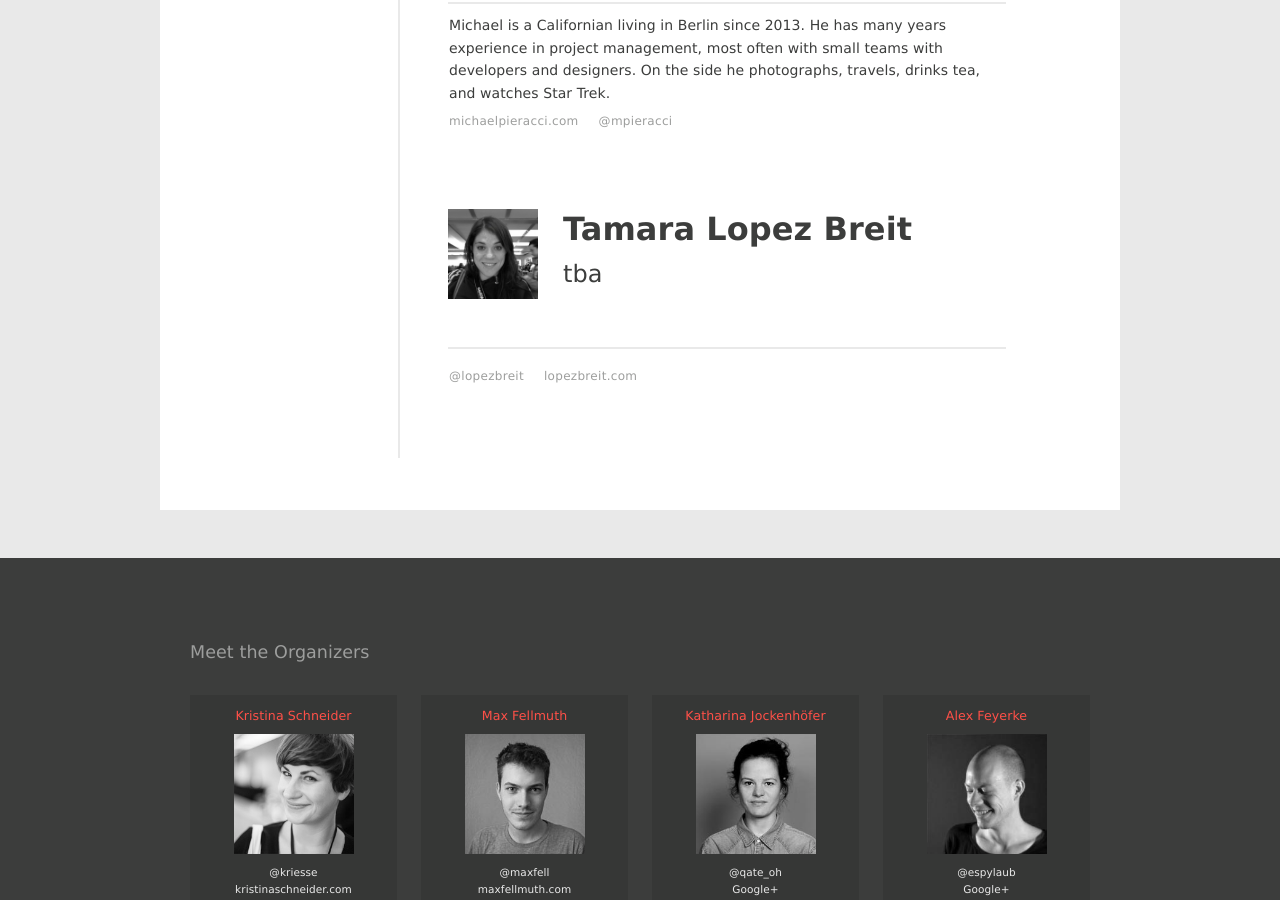
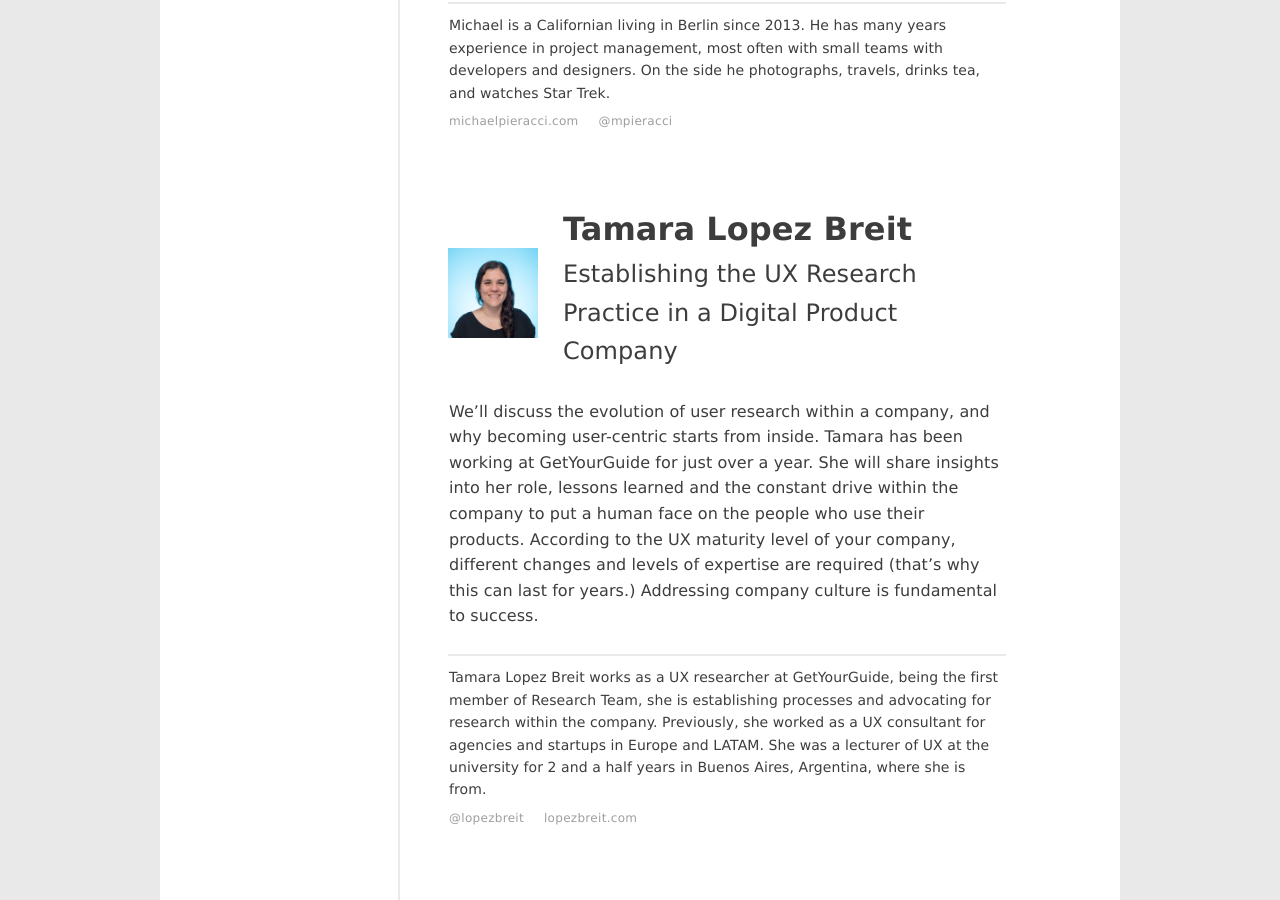
Before and after one commit to upfrontug/upfrontug.github.io, a Jekyll site: the page built from _posts/2018-09-11-meetup.html, in a window 1280 px wide and 900 px high, scrolled down 1176 px. Built offline with Jekyll 4.4.1, drawn with Linux system fonts in a browser that asks for light colours; a script that is not in the unit is left out.

Commit message:
add tamara’s talk info

```diff
--- a/_posts/2018-09-11-meetup.html
+++ b/_posts/2018-09-11-meetup.html
@@ -24,10 +24,10 @@
       - url: 'https://twitter.com/mpieracci'
         title: '@mpieracci'
   - name: 'Tamara Lopez Breit'
-    title: 'tba'
+    title: 'Establishing the UX Research Practice in a Digital Product Company'
     picture: 'tamara-lopez-breit.jpg'
-    desc:
-    bio:
+    desc: 'We’ll discuss the evolution of user research within a company, and why becoming user-centric starts from inside. Tamara has been working at GetYourGuide for just over a year. She will share insights into her role, lessons learned and the constant drive within the company to put a human face on the people who use their products. According to the UX maturity level of your company, different changes and levels of expertise are required (that’s why this can last for years.) Addressing company culture is fundamental to success.'
+    bio: 'Tamara Lopez Breit works as a UX researcher at GetYourGuide, being the first member of Research Team, she is establishing processes and advocating for research within the company. Previously, she worked as a UX consultant for agencies and startups in Europe and LATAM. She was a lecturer of UX at the university for 2 and a half years in Buenos Aires, Argentina, where she is from.'
     links:
       - url: 'https://twitter.com/lopezbreit'
         title: '@lopezbreit'
```
Also changed, not shown: images/talks/tamara-lopez-breit.jpg.
